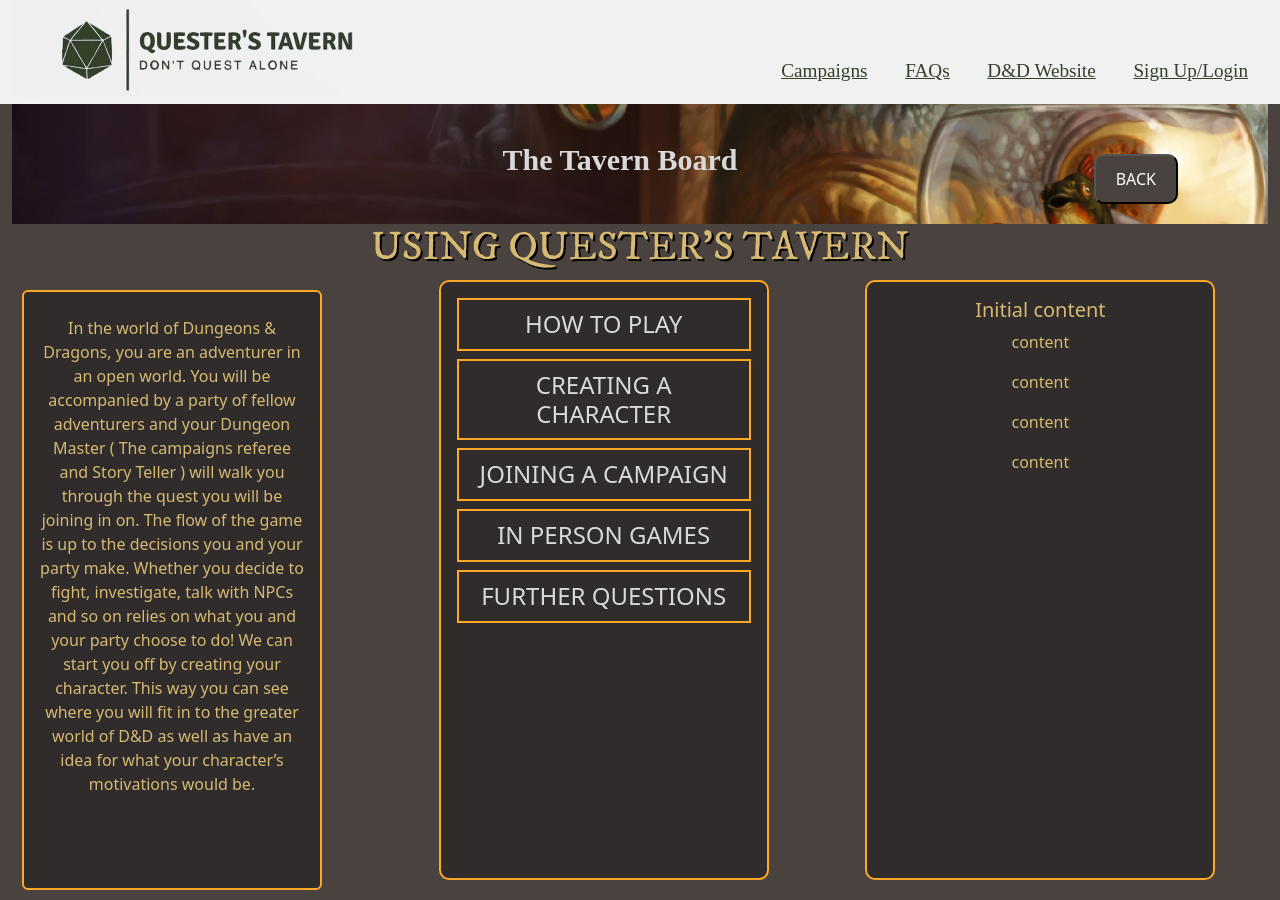
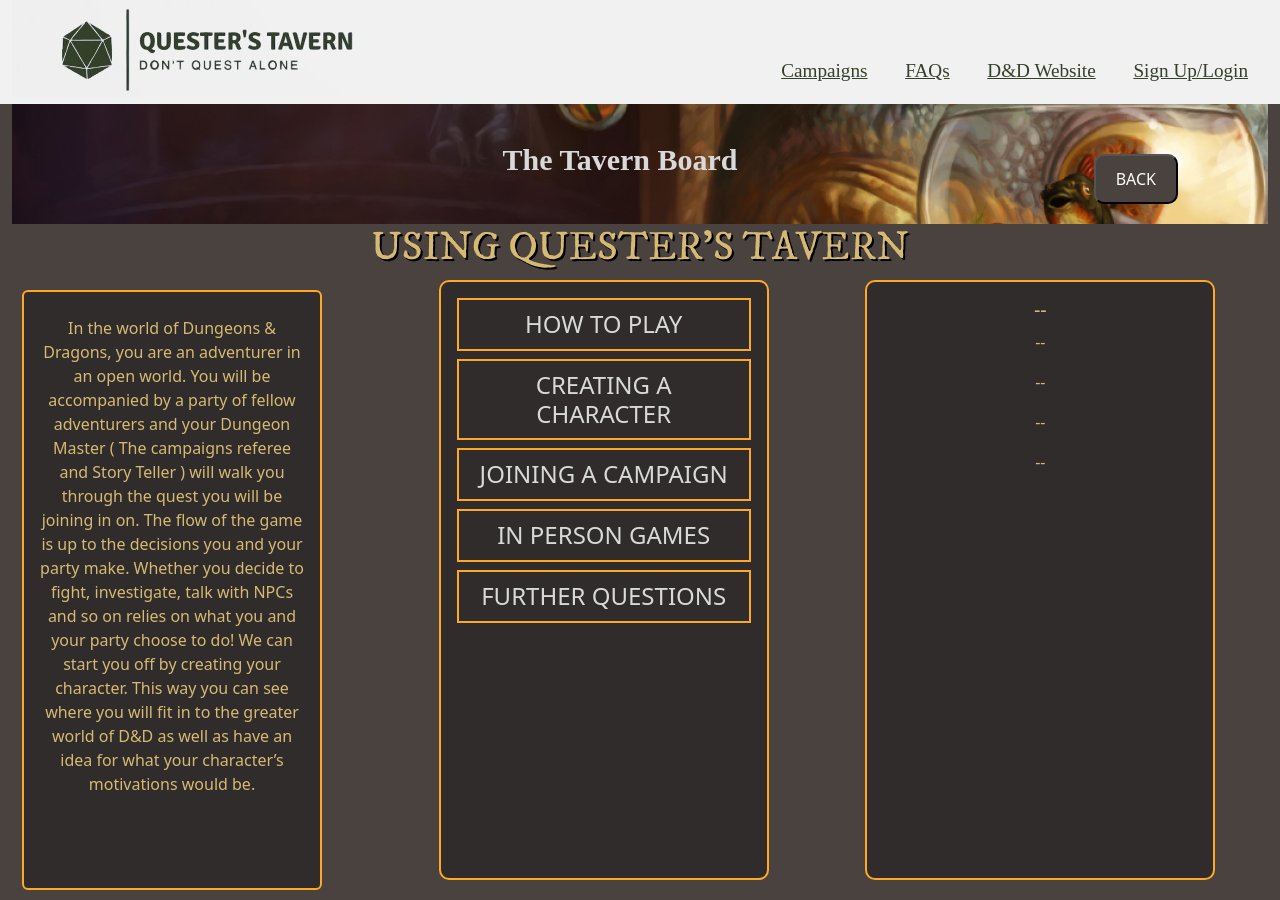
Before and after one commit to MJGowan/questers.tavern, a React (Create React App) app: page /FAQs in a window 1280 px wide. Built offline with nearby package versions, Linux system fonts and the light colour scheme; a web font is replaced by a local one.

Commit message:
additional changes

```diff
--- a/src/Components/Favorites/FavoritesList.tsx
+++ b/src/Components/Favorites/FavoritesList.tsx
@@ -3,6 +3,7 @@ import { useNavigate } from 'react-router-dom'
 import { Container, Row, Col, Card} from "react-bootstrap";
 import './Favorites.css'
 import { padding } from '@mui/system';
+import { AddFavorites } from '../../Services/DataService';
 
 export default function FavoritesList() {
   let navigate = useNavigate();
@@ -104,13 +105,14 @@ export default function FavoritesList() {
                   display: "flex",
                   flexDirection: "row-reverse",
                   padding: "10px",
+                  justifyContent: "space-between",
                   margin: "10px 0",
                 }}
               >
                 <img
                   src={scroll}
                   alt=''
-                  style={{ width: "50%", height: "320px" }}
+                  style={{ width: "50%", height: "320px", marginRight: "10px" }}
                 />
 
                 <Card
--- a/src/Components/JoiningCampaign/FAQs.tsx
+++ b/src/Components/JoiningCampaign/FAQs.tsx
@@ -7,11 +7,11 @@ import './FAQs.css';
 export default function FAQs(){
   //declaring a new state variable
 
-  const [info, setInfo] = useState("Initial content");
-  const [character, setCharacter] = useState("content")
-  const [join, setJoin] = useState("content");
-  const [plays, setPlays] = useState("content");
-  const [fqs, setFqs] = useState("content");
+  const [info, setInfo] = useState("--");
+  const [character, setCharacter] = useState("--")
+  const [join, setJoin] = useState("--");
+  const [plays, setPlays] = useState("--");
+  const [fqs, setFqs] = useState("--");
 
 
 
@@ -64,7 +64,11 @@ let navigate = useNavigate();
          <Card className='FAQleftCard'>
            <Card.Body>
              <Card.Title
-               style={{ color: "#D6BA73", textAlign: "center" }}
+               style={{
+                 color: "#D6BA73",
+                 textAlign: "center",
+                 fontFamily: "IM Fell DW Pica",
+               }}
              ></Card.Title>
              <Card.Text style={{ color: "#D6BA73", textAlign: "center" }}>
                In the world of Dungeons & Dragons, you are an adventurer in an
```
Also changed, not shown: src/Services/DataService.tsx (line endings or trailing spaces).
